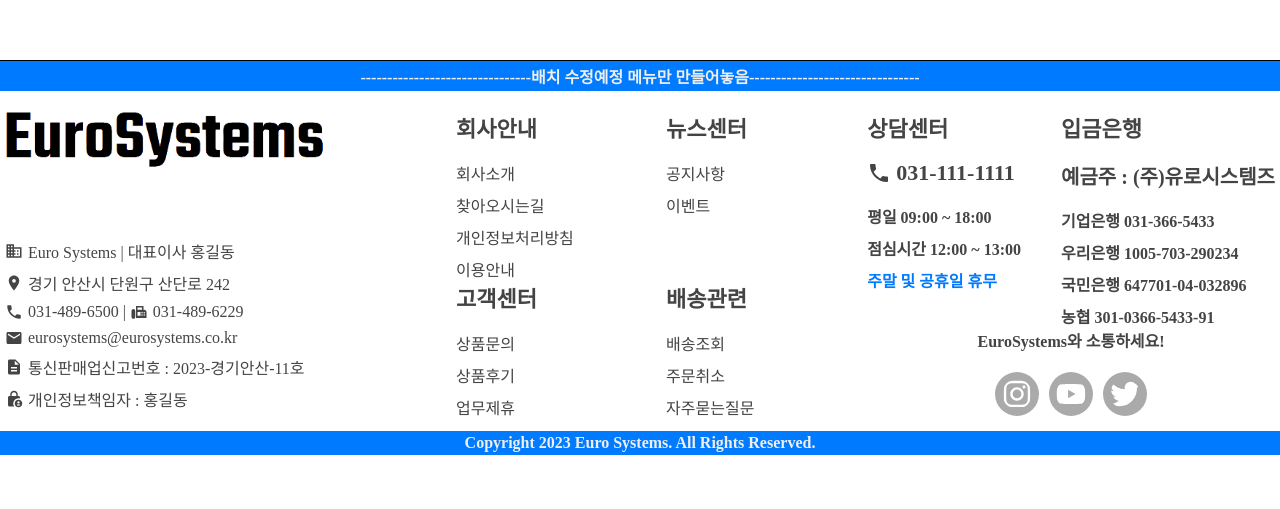
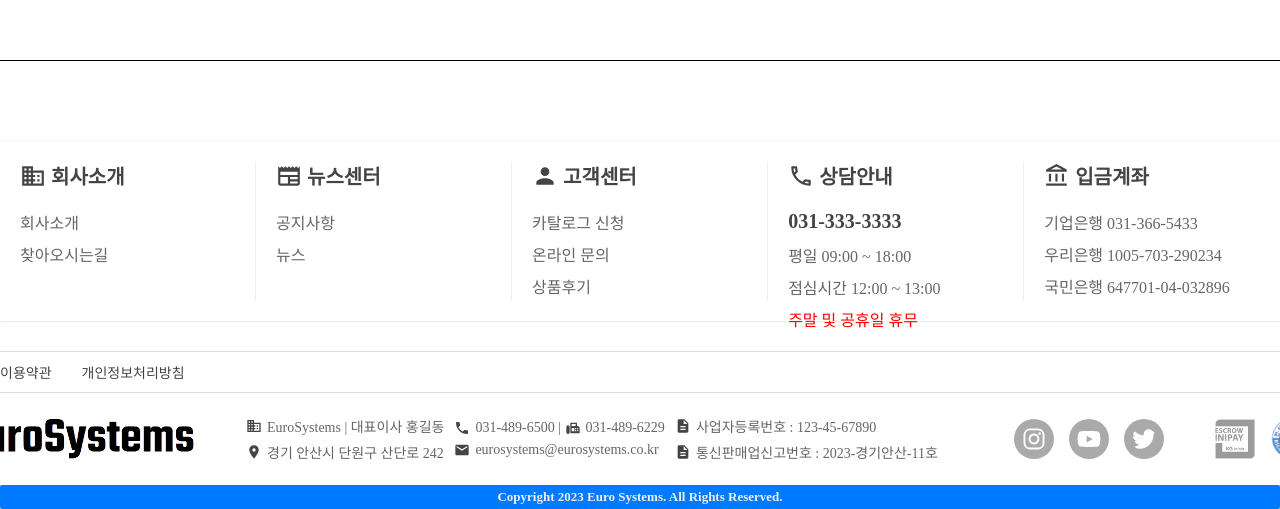
Before and after one commit to Madsenss/euro, a React (Create React App) app in the folder client/: page / in a window 1280 px wide. Shown: the part 1578-2087 px from the top of the page. Before the commit the page ends 2033 px from the top, so only its background shows below. Built offline with nearby package versions, Linux system fonts and the light colour scheme; a web font is replaced by a local one.

Commit message:
하단부 작업 완료

```diff
--- /dev/null
+++ b/client/src/componets/home/bottommenu.js
@@ -0,0 +1,122 @@
+import { MdBusiness, MdInfoOutline, MdNewspaper, MdOutlineAccountBalance, MdOutlineCall, MdPerson } from "react-icons/md";
+import styled from "styled-components";
+
+const MenuBox = styled.div`
+  margin: 30px 0px 30px 0px;
+  width: 100%;
+  height: fit-content;
+  display: flex;
+  justify-content: center;
+  align-items: center;
+  .inner {
+    padding: 20px 0px 20px 0px;
+    width: 1350px;
+    height: 180px;
+    display: flex;
+    flex-direction: row;
+    box-shadow: 0px 0px 2px 0.5px rgb(0, 0, 0, 0.1);
+  }
+  .item {
+    vertical-align: top;
+    padding: 0px 20px 0px 20px;
+    width: 25%;
+    height: 100%;
+    display: flex;
+    flex-direction: column;
+    border-right: 1.5px solid #eee;
+    .titlebox {
+      width: fit-content;
+      height: fit-content;
+      display: flex;
+      align-items: center;
+      margin-bottom: 20px;
+      .title {
+        font-size: 20px;
+        font-weight: bold;
+      }
+      .icon {
+        font-size: 26px;
+        margin-right: 5px;
+      }
+    }
+    .text {
+      color: #666;
+      margin-bottom: 8px;
+    }
+    .call, .master {
+      font-size: 20px;
+      font-weight: bold;
+      margin-bottom: 10px;
+    }
+    .edge {
+      color: red;
+    }
+    .bold {
+      cursor: pointer;
+      &:hover {
+        font-weight: bold;
+      }
+    }
+  }
+`
+
+const BottomMenu = () => {
+  return (
+    <MenuBox>
+      <div className="inner">
+
+        <div className="item">
+          <div className="titlebox">
+            <MdBusiness className="icon" />
+            <span className="title">회사소개</span>
+          </div>
+          <span className="text bold">회사소개</span>
+          <span className="text bold">찾아오시는길</span>
+        </div>
+
+        <div className="item">
+          <div className="titlebox">
+            <MdNewspaper className="icon" />
+            <span className="title">뉴스센터</span>
+          </div>
+          <span className="text bold">공지사항</span>
+          <span className="text bold">뉴스</span>
+        </div>
+
+        <div className="item">
+          <div className="titlebox">
+            <MdPerson className="icon" />
+            <span className="title">고객센터</span>
+          </div>
+          <span className="text bold">카탈로그 신청</span>
+          <span className="text bold">온라인 문의</span>
+          <span className="text bold">상품후기</span>
+        </div>
+
+        <div className="item">
+          <div className="titlebox">
+            <MdOutlineCall className="icon" />
+            <span className="title">상담안내</span>
+          </div>
+          <span className="call">031-333-3333</span>
+          <span className="text">평일  09:00 ~ 18:00</span>
+          <span className="text">점심시간  12:00 ~ 13:00</span>
+          <span className="text edge">주말 및 공휴일 휴무</span>
+        </div>
+
+        <div className="item" style={{ borderRight: 'none' }}>
+          <div className="titlebox">
+            <MdOutlineAccountBalance className="icon" />
+            <span className="title">입금계좌</span>
+          </div>
+          <span className="text">기업은행 031-366-5433</span>
+          <span className="text">우리은행 1005-703-290234</span>
+          <span className="text">국민은행 647701-04-032896</span>
+        </div>
+
+      </div>
+    </MenuBox>
+  )
+};
+
+export default BottomMenu;
--- a/client/src/componets/home/footer.js
+++ b/client/src/componets/home/footer.js
@@ -11,164 +11,110 @@
 
 const FooterInner = styled.div`
   width: 100%;
-  height: 300px;
+  height: fit-content;
   display: flex;
   flex-direction: row;
   justify-content: space-between;
   align-items: center;
-  padding: 0px 40px 0px 40px;
+  padding: 20px 0px 20px 0px;
+  .logo {
+    width: 230px;
+  }
 `
-const LogoBox = styled.div`
-  width: fit-content;
-  height: 100%;
-  display: flex;
-  flex-direction: column;
-  justify-content: space-between;
-  .logo {
-    width: 320px;
-  }
-  .textbox {
+const InfoBox = styled.div`
+  .row {
     width: fit-content;
     height: fit-content;
     display: flex;
+    flex-direction: row;
+    justify-content: center;
+    align-items: center;
+  }
+  .col {
+    display: flex;
     flex-direction: column;
+    justify-content: center;
+    margin-right: 10px;
+  }
   .item {
     display: flex;
+    flex-direction: row;
     align-items: center;
-      margin-top: 8px;
+    margin: 3px 0px 3px 0px;
     .icon {
-        font-size: 18px;
+      font-size: 16px;
       margin-right: 5px;
     }
     span {
-        font-size: 16px;
-      }
+      color: #666;
+      font-size: 14px;
     }
   }
 `
-const InfoBox = styled.div`
-  /* border: 2px solid black; */
+const SNSBox = styled.div`
   width: fit-content;
-  height: 100%;
+  height: fit-content;
   display: flex;
-  flex-direction: column;
-  justify-content: space-between;
-  .flex {
-    width: 420px;
+  flex-direction: row;
+  justify-content: center;
+  align-items: center;
+  .icon {
+    cursor: pointer;
+    margin-left: 15px;
+    font-size: 24px;
+    border-radius: 50%;
+    padding: 8px;
+    background-color: #aaa;
+    color: #fff;
+    transition: all 0.25s;
+    &:hover {
+      background-color: var(--color);
+      opacity: 0.7;
     }
-  .title {
-    font-size: 22px;
-    font-weight: bold;
-    margin-bottom: 10px;
   }
+`
+const ImgBox = styled.div`
+  width: fit-content;
+  height: fit-content;
+  display: flex;
+  flex-direction: row;
+  justify-content: end;
+  align-items: center;
+  .es {
+    width: 40px;
+  }
+  .es2 {
+    width: 45px;
+    margin-left: 15px;
+  }
+`
+
+const Edge = styled.div`
+  width: 100%;
+  height: fit-content;
+  border-top: 1.5px solid #ddd;
+  border-bottom: 1.5px solid #ddd;
+  display: flex;
+  align-items: center;
+  justify-content: center;
   .inner {
-    display: inline-flex;
-    /* border: 1px solid red; */
-    width: 50%;
-    padding-left: 70px;
+    width: 1350px;
     height: fit-content;
-    flex-direction: column;
-    vertical-align: top;
+    display: flex;
+    align-items: center;
+    justify-content: start;
     .item {
-      width: fit-content;
       cursor: pointer;
-      font-size: 16px;
-      margin-top: 8px;
+      font-size: 14px;
+      padding: 10px 0px 10px 0px;
+      margin-right: 30px;
       &:hover {
         font-weight: bold;
       }
     }
   }
-
 `
 
-const CallBox = styled.div`
-  width: fit-content;
-  height: 100%;
-  display: flex;
-  flex-direction: column;
-  justify-content: space-between;
-  .title {
-    font-size: 22px;
-    font-weight: bold;
-    margin-bottom: 10px;
-  }
-  .topbox {
-    width: 100%;
-    display: flex;
-    flex-direction: row;
-    justify-content: center;
-    align-items: start;
-    .left {
-      vertical-align: top;
-      height: fit-content;
-      display: flex;
-      flex-direction: column;
-      margin-right: 40px;
-    }
-    .right {
-      vertical-align: top;
-      height: fit-content;
-      display: flex;
-      flex-direction: column;
-      .head {
-        font-size: 20px;
-        margin-bottom: 10px;
-      }
-    }
-  }
-  .text {
-    font-size: 16px;
-    margin-top: 8px;
-    font-weight: bold;
-  }
-  .call {
-    display: flex;
-    align-items: center;
-    .icon {
-      font-size: 24px;
-      margin-right: 5px;
-    }
-    font-size: 22px;
-    font-weight: bold;
-    margin-top: 7px;
-    margin-bottom: 10px;
-  }
-  .edge {
-    color: var(--color);
-    font-weight: bold;
-  }
-  .snsbox {
-    width: 100%;
-    height: fit-content;
-    display: flex;
-    flex-direction: column;
-    justify-content: center;
-    align-items: center;
-    .snstitle {
-      font-size: 16px;
-      font-weight: bold;
-      margin-bottom: 20px;
-    }
-    .iconbox {
-      display: flex;
-      flex-direction: row;
-      .snsicon {
-        cursor: pointer;
-        font-size: 30px;
-        margin: 0px 5px 0px 5px;
-        border-radius: 50%;
-        padding: 7px;
-        background-color: #aaa;
-        color: #fff;
-        transition: all 0.25s;
-        &:hover {
-          background-color: var(--color);
-        }
-      }
-    }
-  }
-`
 const Copyright = styled.div`
   width: 100%;
   height: fit-content;
@@ -176,35 +122,38 @@
   color: #eee;
   text-align: center;
   font-weight: bold;
+  font-size: 13px;
   border-radius: 2px;
-  padding: 3px 0px 3px 0px;
-  margin-top: 20px;
+  padding: 4px 0px 4px 0px;
 `
 
-const Edge = styled(Copyright)`
-  margin-bottom: 20px;
-  margin-top: 0;
-`
+
 
 const Footer = () => {
   return (
+    <>
+      <Edge>
+        <div className="inner">
+          <div className="item">이용약관</div>
+          <div className="item">개인정보처리방침</div>
+        </div>
+      </Edge>
       <FooterBox>
-      <Edge>
-      --------------------------------배치 수정예정 메뉴만 만들어놓음--------------------------------
-      </Edge>
         <FooterInner>
-        <LogoBox>
-          <img className="logo" src={process.env.PUBLIC_URL + '/logo2.png'} />
-
-          <div className="textbox">
+          <img className="logo" src={process.env.PUBLIC_URL + '/logo2.png'} alt="logo" />
+          <InfoBox>
+            <div className="row">
+              <div className="col">
                 <div className="item">
                   <MdBusiness className="icon" />
-              <span>Euro Systems | 대표이사 홍길동</span>
+                  <span>EuroSystems | 대표이사 홍길동</span>
                 </div>
                 <div className="item">
                   <MdLocationOn className="icon" />
                   <span>경기 안산시 단원구 산단로 242</span>
                 </div>
+              </div>
+              <div className="col">
                 <div className="item">
                   <MdPhone className="icon" />
                   <span>031-489-6500&nbsp;|&nbsp;</span>
@@ -215,85 +164,32 @@
                   <MdEmail className="icon" />
                   <span>eurosystems@eurosystems.co.kr</span>
                 </div>
+              </div>
+              <div className="col">
                 <div className="item">
-              <MdDescription className="icon"/>
-              <span>통신판매업신고번호 : 2023-경기안산-11호</span>
-              <span></span>
+                  <MdDescription className="icon" />
+                  <span>사업자등록번호 : 123-45-67890</span>
                 </div>
                 <div className="item">
-              <MdLockPerson className="icon"/>
-              <span>개인정보책임자 : 홍길동</span>
+                  <MdDescription className="icon" />
+                  <span>통신판매업신고번호 : 2023-경기안산-11호</span>
                 </div>
-          </div>
-        </LogoBox>
-
-        <InfoBox>
-          <div className="flex">
-            <div className="inner">
-              <span className="title">회사안내</span>
-              <span className="item">회사소개</span>
-              <span className="item">찾아오시는길</span>
-              <span className="item">개인정보처리방침</span>
-              <span className="item">이용안내</span>
-            </div>
-            <div className="inner">
-              <span className="title">뉴스센터</span>
-              <span className="item">공지사항</span>
-              <span className="item">이벤트</span>
-            </div>
-          </div>
-          <div className="flex">
-            <div className="inner">
-              <span className="title">고객센터</span>
-              <span className="item">상품문의</span>
-              <span className="item">상품후기</span>
-              <span className="item">업무제휴</span>
-              <span className="item">카탈로그 신청</span>
-            </div>
-            <div className="inner">
-              <span className="title">배송관련</span>
-              <span className="item">배송조회</span>
-              <span className="item">주문취소</span>
-              <span className="item">자주묻는질문</span>
               </div>
             </div>
           </InfoBox>
-
-        <CallBox>
-          <div className="topbox">
-            <div className="left">
-              <span className="title">상담센터</span>
-              <div className="call">
-                <MdPhone className="icon"/>
-                <span>031-111-1111</span>
-              </div>
-              <span className="text">평일 09:00 ~ 18:00</span>
-              <span className="text">점심시간 12:00 ~ 13:00</span>
-              <span className="text edge">주말 및 공휴일 휴무</span>
-            </div>
-            <div className="right">
-              <span className="title">입금은행</span>
-              <span className="text head">예금주 : (주)유로시스템즈</span>
-              <span className="text">기업은행 031-366-5433</span>
-              <span className="text">우리은행 1005-703-290234</span>
-              <span className="text">국민은행 647701-04-032896</span>
-              <span className="text">농협 301-0366-5433-91</span>
-
-            </div>
-          </div>
-
-          <div className="snsbox">
-            <span className="snstitle">EuroSystems와 소통하세요!</span>
-            <div className="iconbox">
-              <FaInstagram className="snsicon"/>
-              <FaYoutube className="snsicon"/>
-              <FaTwitter className="snsicon"/>
-            </div>
-          </div>
-        </CallBox>
+          <SNSBox>
+            <FaInstagram className="icon" />
+            <FaYoutube className="icon" />
+            <FaTwitter className="icon" />
+          </SNSBox>
+          <ImgBox>
+            <img className="es" src={process.env.PUBLIC_URL + '/es.png'} />
+            <img className="es2" src={process.env.PUBLIC_URL + '/es2.png'} />
+          </ImgBox>
         </FooterInner>
+      </FooterBox>
       <Copyright>Copyright 2023 Euro Systems. All Rights Reserved.</Copyright>
-    </FooterBox>
+    </>
   )
 };
 
--- a/client/src/componets/home/home.js
+++ b/client/src/componets/home/home.js
@@ -3,6 +3,7 @@
 import Banner from "./banner";
 import Nav from "./nav";
 import MiddleEdge from "./middleedge.js";
+import BottomMenu from "./bottommenu";
 
 const HomeBox = styled.div`
   width: 100%;
@@ -20,6 +21,7 @@
   align-items: center;
   font-size: 40px;
   font-weight: bold;
+  margin-bottom: 50px;
 `
 
 const Home = () => {
@@ -31,6 +33,7 @@
       <T>
         <span>상품 이미지 리스트 구역</span>
       </T>
+      <BottomMenu/>
       <Footer/>
     </HomeBox>
   )
--- a/client/src/componets/home/nav.js
+++ b/client/src/componets/home/nav.js
@@ -9,6 +9,7 @@
   flex-direction: column;
   align-items: center;
 `
+
 const TopBox = styled.div`
   width: 1350px;
   height: fit-content;
@@ -98,6 +99,7 @@
   }
 `
 
+
 const CategoryBox = styled.div`
   width: 100%;
   height: 60px;
@@ -160,6 +162,21 @@
     transform: rotate(0deg);
   }
 `
+const NavMenu = styled.div`
+  cursor: pointer;
+  width: fit-content;
+  height: 60px;
+  display: flex;
+  justify-content: center;
+  align-items: center;
+  font-size: 16px;
+  font-weight: bold;
+  margin-left: 60px;
+  color: #666;
+  &:hover {
+    color: var(--color);
+  }
+`
 const CategoryMenu = styled.div`
   z-index: 998;
   position: absolute;
@@ -210,7 +227,7 @@
   left: 259.5px;
   position: absolute;
   width: fit-content;
-  height: 400px;
+  height: 500px;
   background-color: #fff;
   box-shadow: 0px 0px 4px 0.5px rgb(0, 0, 0, 0.1);
   display: flex;
@@ -257,6 +274,7 @@
   }
 `
 const Nav = () => {
+
   const initData = [
     {
       id: 0,
@@ -279,6 +297,7 @@
       ]
     },
   ];
+
   const [dropdown, setDropdown] = useState(false);
   const [subMenu, setSubMenu] = useState(false);
   const [category, setCategory] = useState({ id: 0, category: '' });
@@ -291,6 +310,7 @@
     result += 'px';
     return result;
   };
+
   const topResult = () => {
     if (category.id === 0) {
       return 60.5 + 'px';
@@ -329,11 +349,17 @@
             <span className="text">전체상품 카테고리</span>
             <MdOutlineKeyboardArrowDown className={'d ' + `${dropdown ? 'a' : 'b'}`} />
           </CategoryButton>
+          <NavMenu>회사소개</NavMenu>
+          <NavMenu>뉴스센터</NavMenu>
+          <NavMenu>고객센터</NavMenu>
+          <NavMenu>상품후기</NavMenu>
+          <NavMenu>자료실</NavMenu>
           <CategoryMenu height={menuHeight()} className={dropdown ? "a" : 'b'}>
             {
               initData.map((item, i) => {
                 return (
                   <MenuItem
+                    key={i}
                     onMouseOver={() => {
                       setCategory({ id: item.id, category: item.category });
                       setSubMenu(true);
@@ -350,7 +376,7 @@
               })
             }
           </CategoryMenu>
-          <SubMenu className={subMenu ? 'a' : 'b'} top={topResult} onMouseOver={() => { setSubMenu(true); }} onMouseLeave={() => { setSubMenu(false); }}>
+          <SubMenu className={subMenu ? 'a' : 'b'} top={topResult()} onMouseOver={() => { setSubMenu(true); }} onMouseLeave={() => { setSubMenu(false); }}>
             <div className="text">
               {
                 initData.map((item, i) => {
```
Also changed, not shown: client/public/es.png (added), client/public/es2.png (added). Lines whose indentation alone changed are shown as unchanged.
